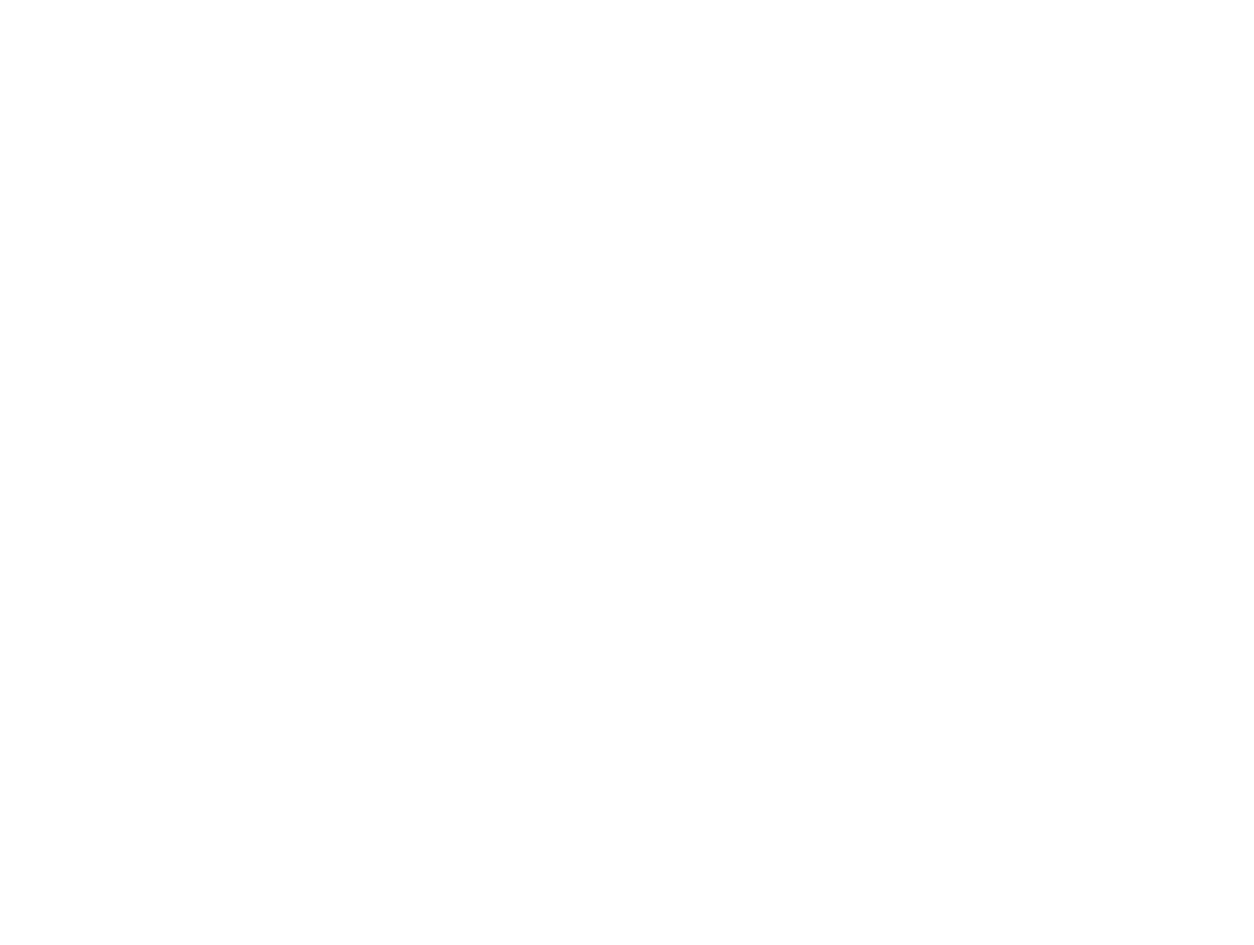
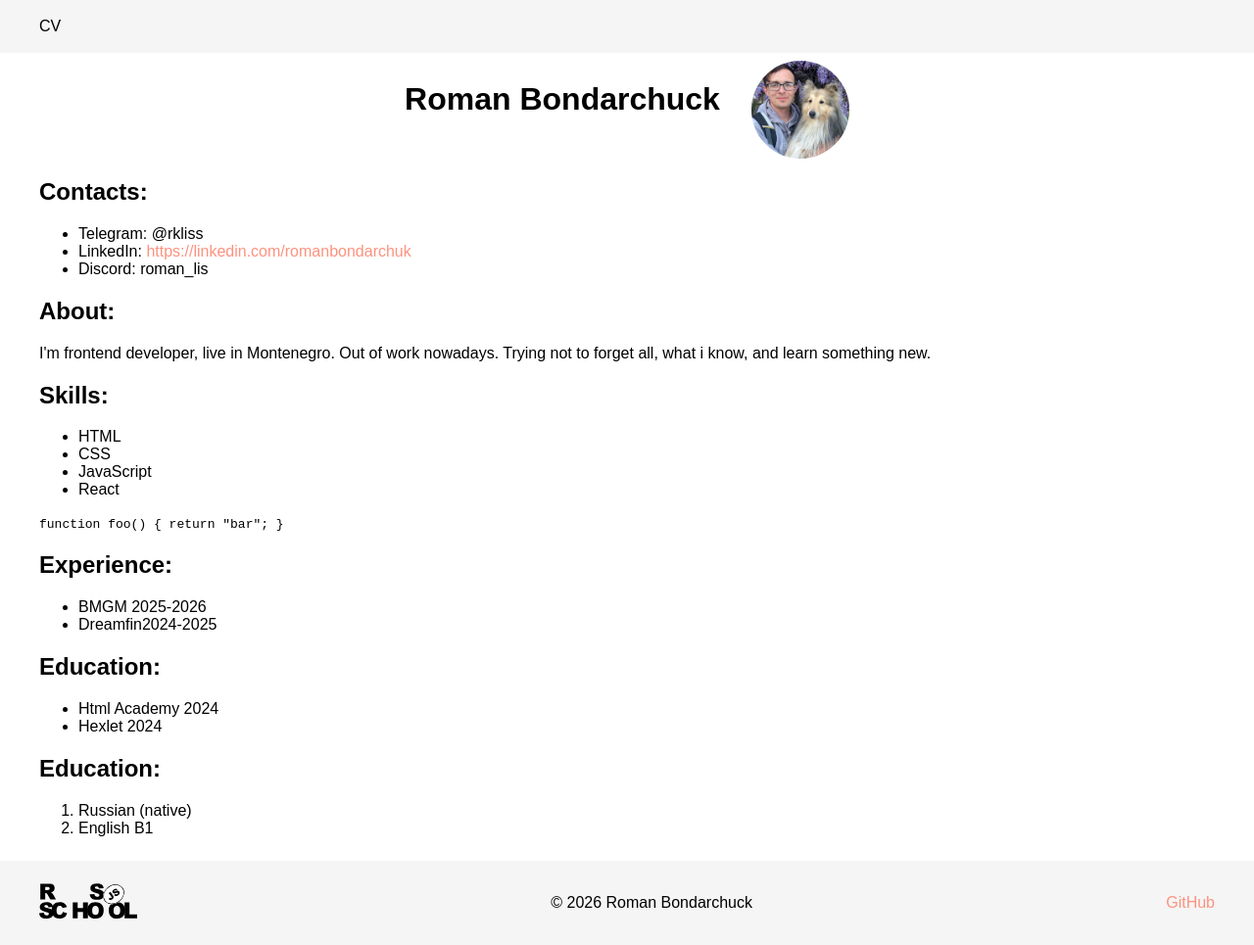
Before and after one commit to Romkalis/rsschool-cv, a plain HTML site: page index.html in a window 1280 px wide. Shown: the whole page at 98% size. Before the commit the page ends 800 px from the top, so only its background shows below. Drawn offline with Linux system fonts and the light colour scheme.

Commit message:
feat: add html markup and base style

```diff
--- a/index.html
+++ b/index.html
@@ -1,11 +1,90 @@
 <!DOCTYPE html>
 <html lang="en">
+
 <head>
-    <meta charset="UTF-8">
-    <meta name="viewport" content="width=device-width, initial-scale=1.0">
-    <link rel="stylesheet" href="style.css">
-    <title>My CV</title>
+  <meta charset="UTF-8">
+  <meta name="viewport" content="width=device-width, initial-scale=1.0">
+  <link rel="stylesheet" href="style.css">
+  <title>My CV</title>
 </head>
+
 <body>
+  <header>
+    <p class="container">CV</p>
+  </header>
+
+  <main class="container main">
+    <div class="heading">
+      <h1>Roman Bondarchuck</h1>
+      <img src="/assets/images/ava.png" alt="Roman Bondarchuck" width="100" height="100">
+    </div>
+
+    <section>
+      <h2>Contacts:</h2>
+      <ul>
+        <li>Telegram: @rkliss</li>
+        <li>LinkedIn: <a href="https://linkedin.com/romanbondarchuk">https://linkedin.com/romanbondarchuk</a></li>
+        <li>Discord: roman_lis</li>
+      </ul>
+    </section>
+
+    <section>
+      <h2>About:</h2>
+      <p>I'm frontend developer, live in Montenegro. Out of work nowadays. Trying not to forget all, what i know, and
+        learn
+        something new.</p>
+    </section>
+
+    <section>
+      <h2>Skills:</h2>
+      <ul>
+        <li>HTML</li>
+        <li>CSS</li>
+        <li>JavaScript</li>
+        <li>React</li>
+      </ul>
+
+      <code>
+        function foo() {
+          return "bar";
+        }
+      </code>
+    </section>
+
+    <section>
+      <h2>Experience:</h2>
+      <ul>
+        <li>BMGM 2025-2026</li>
+        <li>Dreamfin2024-2025</li>
+      </ul>
+    </section>
+
+    <section>
+      <h2>Education:</h2>
+      <ul>
+        <li>Html Academy 2024</li>
+        <li>Hexlet 2024</li>
+      </ul>
+    </section>
+
+    <section>
+      <h2>Education:</h2>
+      <ol>
+        <li>Russian (native)</li>
+        <li>English B1</li>
+      </ol>
+    </section>
+  </main>
+
+  <footer>
+    <div class="container footer__container">
+      <a href="https://rs.school/courses/javascript" class="Course Description">
+        <img src="/assets/svg/rs-school-logo.svg" alt="RsSchool" width="100">
+      </a>
+      <blockquote>© 2026 Roman Bondarchuck</blockquote>
+      <a href="https://github.com/Romkalis">GitHub</a>
+    </div>
+  </footer>
 </body>
+
 </html>
--- a/style.css
+++ b/style.css
@@ -0,0 +1,37 @@
+html, body {
+    margin: 0;
+    padding: 0;
+    font-family: Arial, sans-serif;
+}
+
+a {
+    color: rgb(253, 146, 127);
+    text-decoration: none;
+    transition: all 0.3s ease-in-out;
+    &:hover {
+        color: rgb(246, 38, 1);
+    }
+}
+header, footer {
+    background-color: #f5f5f5;
+    padding: 10px;
+}
+.container {
+    max-width: 1200px;
+    margin: 0 auto;
+    padding: 1dvh;
+}
+.heading {
+    display: flex;
+    justify-content: center;
+    gap: 2em;
+
+    img {
+        border-radius: 50%;
+    }
+}
+.footer__container {
+    display: flex;
+    justify-content: space-between;
+    align-items: center;
+}
```
Also changed, not shown: assets/svg/rs-school-logo.svg (added).
